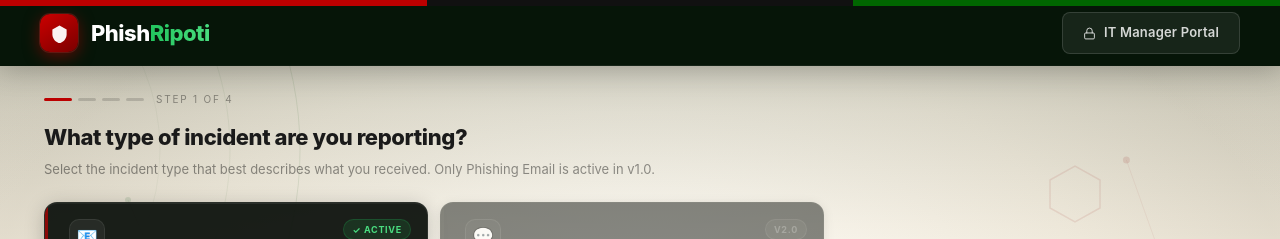
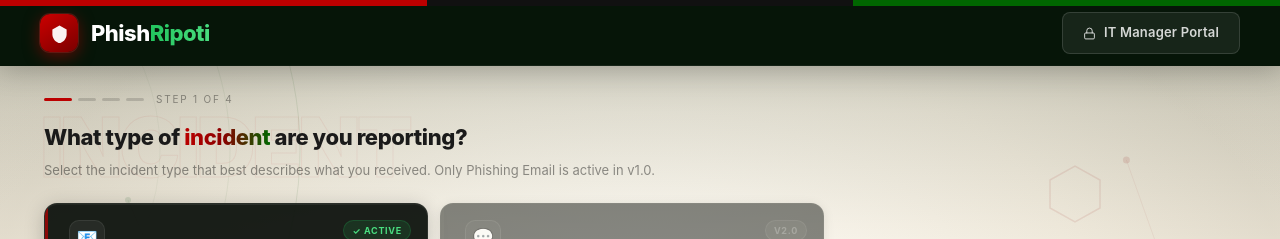
Before and after one commit to REMMY2027/phishripoti, a React (Create React App) app in the folder frontend/: page /report/step1 in a window 1280 px wide. Shown: the top 239 px of the page. Built offline with nearby package versions, Linux system fonts and the light colour scheme; no server answers; the HTML template or start-up script is replaced by a standard one.

Commit message:
Gradient incident word watermark headline ReportStep1

```diff
--- a/frontend/src/pages/ReportStep1.js
+++ b/frontend/src/pages/ReportStep1.js
@@ -245,20 +245,48 @@ const ReportStep1 = () => {
           }}>Step 1 of 4</span>
         </div>
 
+        {/* ── HEADLINE with watermark + gradient word ── */}
+        <div style={{ position: 'relative', marginBottom: '22px' }}>
+
+          {/* Giant faint watermark */}
+          <div style={{
+            position: 'absolute', top: '-14px', left: '-4px',
+            fontSize: '82px', fontWeight: '900',
+            color: 'transparent',
+            WebkitTextStroke: '1px rgba(187,0,0,0.06)',
+            letterSpacing: '-4px', lineHeight: 1,
+            pointerEvents: 'none', userSelect: 'none',
+            zIndex: 0,
+          }}>
+            INCIDENT
+          </div>
+
           <h2 style={{
-          color: '#1a1a1a', fontWeight: '800', fontSize: '22px',
-          margin: '0 0 5px', letterSpacing: '-0.4px',
+            position: 'relative', zIndex: 1,
+            fontWeight: '800', fontSize: '22px',
+            margin: '0 0 6px', letterSpacing: '-0.4px',
           }}>
-          What type of incident are you reporting?
+            <span style={{ color: '#1a1a1a' }}>What type of </span>
+            <span style={{
+              color: 'transparent',
+              background: 'linear-gradient(90deg, #BB0000 0%, #8B0000 45%, #006600 100%)',
+              WebkitBackgroundClip: 'text',
+              WebkitTextFillColor: 'transparent',
+              backgroundClip: 'text',
+            }}>incident</span>
+            <span style={{ color: '#1a1a1a' }}> are you reporting?</span>
           </h2>
+
           <p style={{
+            position: 'relative', zIndex: 1,
             color: 'rgba(0,0,0,0.42)', fontSize: '13px',
-          margin: '0 0 22px', lineHeight: '1.6',
+            margin: 0, lineHeight: '1.6',
           }}>
             Select the incident type that best describes what you received. Only Phishing Email is active in v1.0.
           </p>
+        </div>
 
-        {/* ── 2x2 GRID — same dark style as ReportStep2 ── */}
+        {/* ── CARDS GRID ── */}
         <div style={{
           display: 'grid',
           gridTemplateColumns: 'repeat(2, 1fr)',
@@ -280,7 +308,6 @@ const ReportStep1 = () => {
                   cursor: type.active ? 'pointer' : 'not-allowed',
                   position: 'relative',
                   overflow: 'hidden',
-                  // Same near-black as ReportStep2
                   background: type.active
                     ? hov
                       ? 'rgba(12,16,12,0.97)'
@@ -324,7 +351,7 @@ const ReportStep1 = () => {
                     : 'none',
                 }} />
 
-                {/* Icon + badge row */}
+                {/* Icon + badge */}
                 <div style={{
                   display: 'flex', justifyContent: 'space-between',
                   alignItems: 'flex-start', marginBottom: '10px',
@@ -338,11 +365,9 @@ const ReportStep1 = () => {
                     border: '1px solid rgba(255,255,255,0.08)',
                     display: 'flex', alignItems: 'center',
                     justifyContent: 'center', fontSize: '17px',
-                    transition: 'all 0.18s',
                   }}>
                     {type.icon}
                   </div>
-
                   <span style={{
                     fontSize: '9px', fontWeight: '700',
                     padding: '3px 8px', borderRadius: '20px',
```
Also changed, not shown: 7 other files (tests, documents, lock files or other folders). Lines whose indentation alone changed are shown as unchanged.
